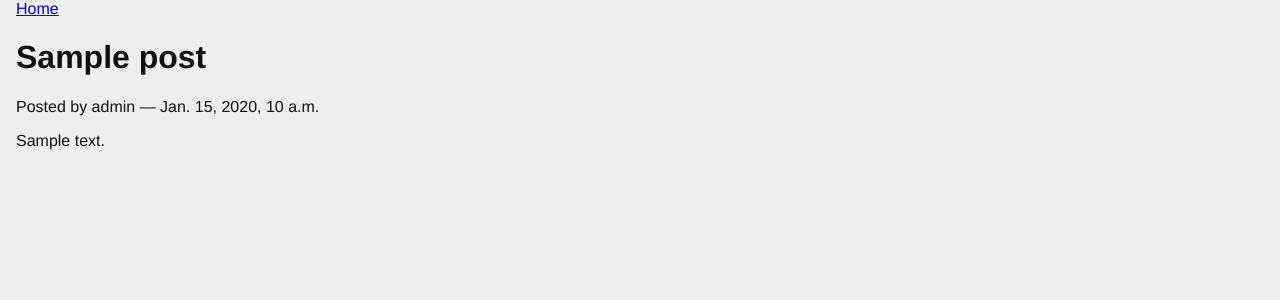
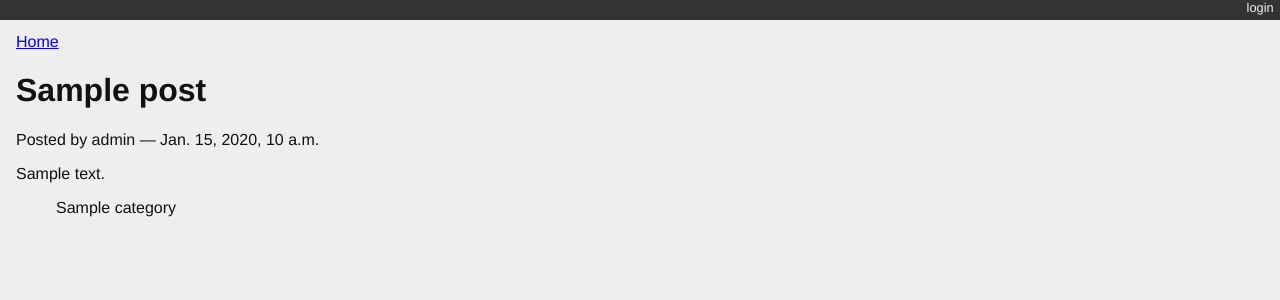
Before and after one commit to bmon1216/django-blog, a Django app: page /posts/1 in a window 1280 px wide. Shown: the top 300 px of the page. Run offline with Django 3.2, Linux system fonts and the light colour scheme; data comes from the database, SQL or seed files in the repository; tables that the repository leaves empty hold one stand-in row (values such as "Sample post"); parts of the project's set-up code (start-up, migrations or seed data) failed here and were passed over.

Commit message:
added login feature

```diff
--- a/blogging/templates/blogging/detail.html
+++ b/blogging/templates/blogging/detail.html
@@ -1,11 +1,17 @@
 {% extends "base.html" %}
+
 {% block content %}
 <a class="backlink" href="/">Home</a>
 <h1>{{ post }}</h1>
 <p class="byline">
   Posted by {{ post.author.username }} &mdash; {{ post.published_date }}
 </p>
-    <div class = "post-body">
+<div class="post-body">
   {{ post.text }}
 </div>
+<ul class="categories">
+  {% for category in post.categories.all %}
+    <li>{{ category }}</li>
+  {% endfor %}
+</ul>
 {% endblock %}
--- a/blogging/views.py
+++ b/blogging/views.py
@@ -39,7 +39,7 @@ def list_view(request):
 
 
 def list_view(request):
-    """A simplified version of our list_view"""
+    """A simplified version of our list_view using a render shortcut"""
     published = Post.objects.exclude(published_date__exact=None)
     posts = published.order_by('-published_date')
 
@@ -48,15 +48,26 @@ def list_view(request):
     # body = template.render(context)
     # return HttpResponse(body, content_type="text/html")
     return render(request, 'blogging/list.html', context)
+    # syntax for render: render(request, template[, ctx][, ctx_instance])
 
 
 def detail_view(request, post_id):
+    """Accepts a view request and returns a response, based on post_id route"""
+    # query for published post where published_date is not 'None'
     published = Post.objects.exclude(published_date__exact=None)
 
+    # from the query, find a post that matches the post_id
     try:
         post = published.get(pk=post_id)
     except Post.DoesNotExist:
         raise Http404
 
+    # if the post does exist, push the post to render
     context = {'post': post}
+
+    # Django includes the render function, which does the following things:
+    # template - Loading a template
+    # context - Creating a context
+    # body - Generating a page body using the template & context
+    # return - Making an HTTP response from the body
     return render(request, 'blogging/detail.html', context)
--- a/mysite/settings.py
+++ b/mysite/settings.py
@@ -120,3 +120,5 @@ USE_TZ = True
 # https://docs.djangoproject.com/en/3.1/howto/static-files/
 
 STATIC_URL = '/static/'
+LOGIN_URL = '/login/'
+LOGIN_REDIRECT_URL = '/'
--- a/mysite/templates/base.html
+++ b/mysite/templates/base.html
@@ -4,9 +4,19 @@
 <html>
   <head>
     <title>My Django Blog</title>
-    <link type="text/css" rel="stylesheet" href="{% static 'django_blog.css' %}"
+    <link type="text/css" rel="stylesheet" href="{% static 'django_blog.css' %}">
   </head>
   <body>
+    <div id="header">
+      <ul id="control-bar">
+        {% if user.is_authenticated %}
+        {% if user.is_staff %}<li><a href="{% url 'admin:index' %}">admin</a></li>{% endif %}
+          <li><a href="{% url 'logout' %}">logout</a></li>
+        {% else %}
+          <li><a href="{% url 'login' %}">login</a></li>
+        {% endif %}
+      </ul>
+    </div>
     <div id="container">
       <div id="content">
       {% block content %}
--- a/mysite/urls.py
+++ b/mysite/urls.py
@@ -17,9 +17,12 @@ Including another URLconf
 
 from django.contrib import admin
 from django.urls import path, include
+from django.contrib.auth.views import LoginView, LogoutView
 
 urlpatterns = [
     path('polling/', include('polling.urls')),
     path('', include('blogging.urls')),
     path('admin/', admin.site.urls),
+    path('login/', LoginView.as_view(template_name='login.html'), name="login"),
+    path('logout/', LogoutView.as_view(next_page='/'), name="logout"),
 ]
```
Also changed, not shown: blogging/urls.py (+6 -2 lines), mysite/templates/login.html (added, +9 -0 lines). Lines whose indentation alone changed are shown as unchanged.
